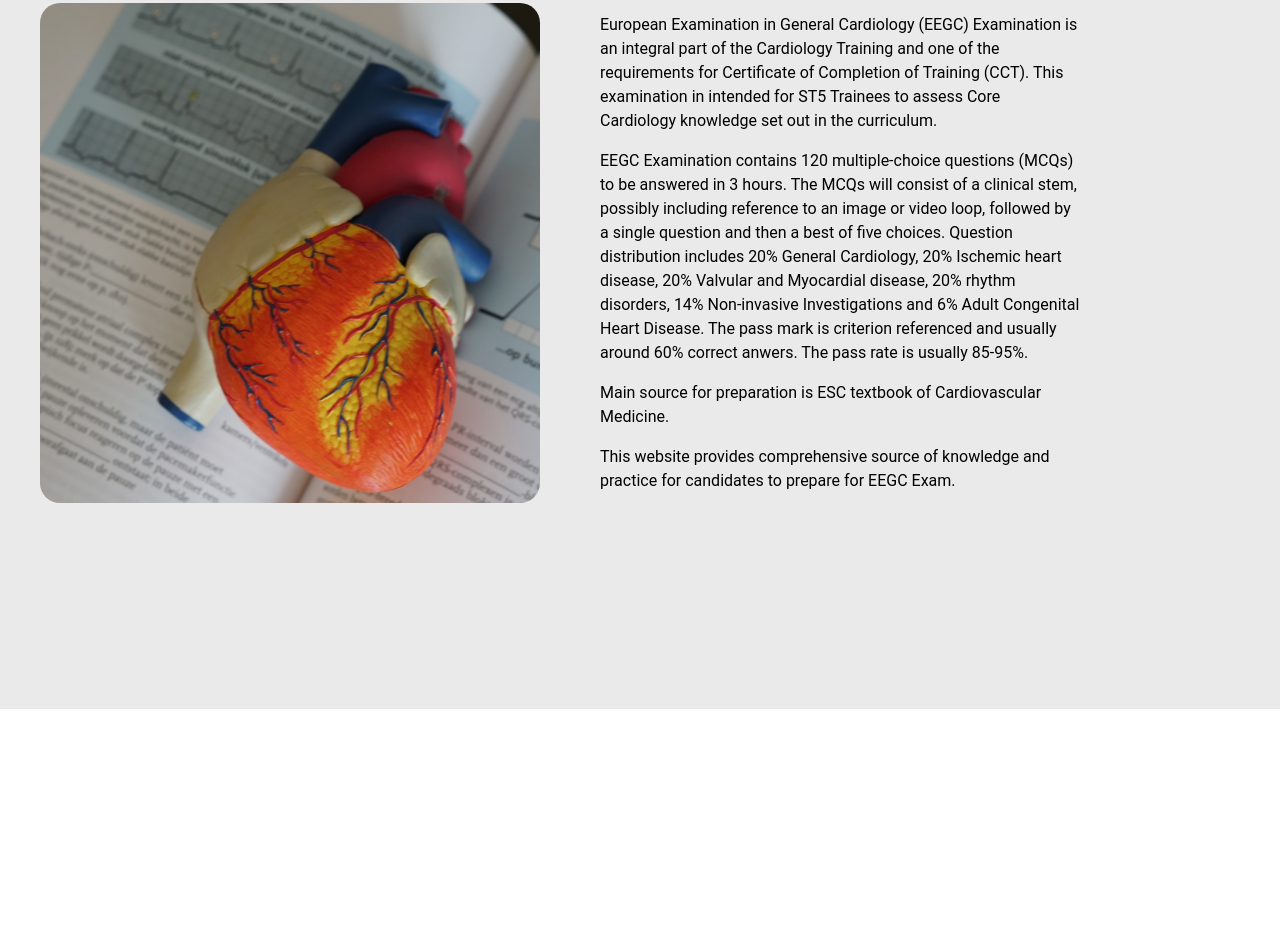
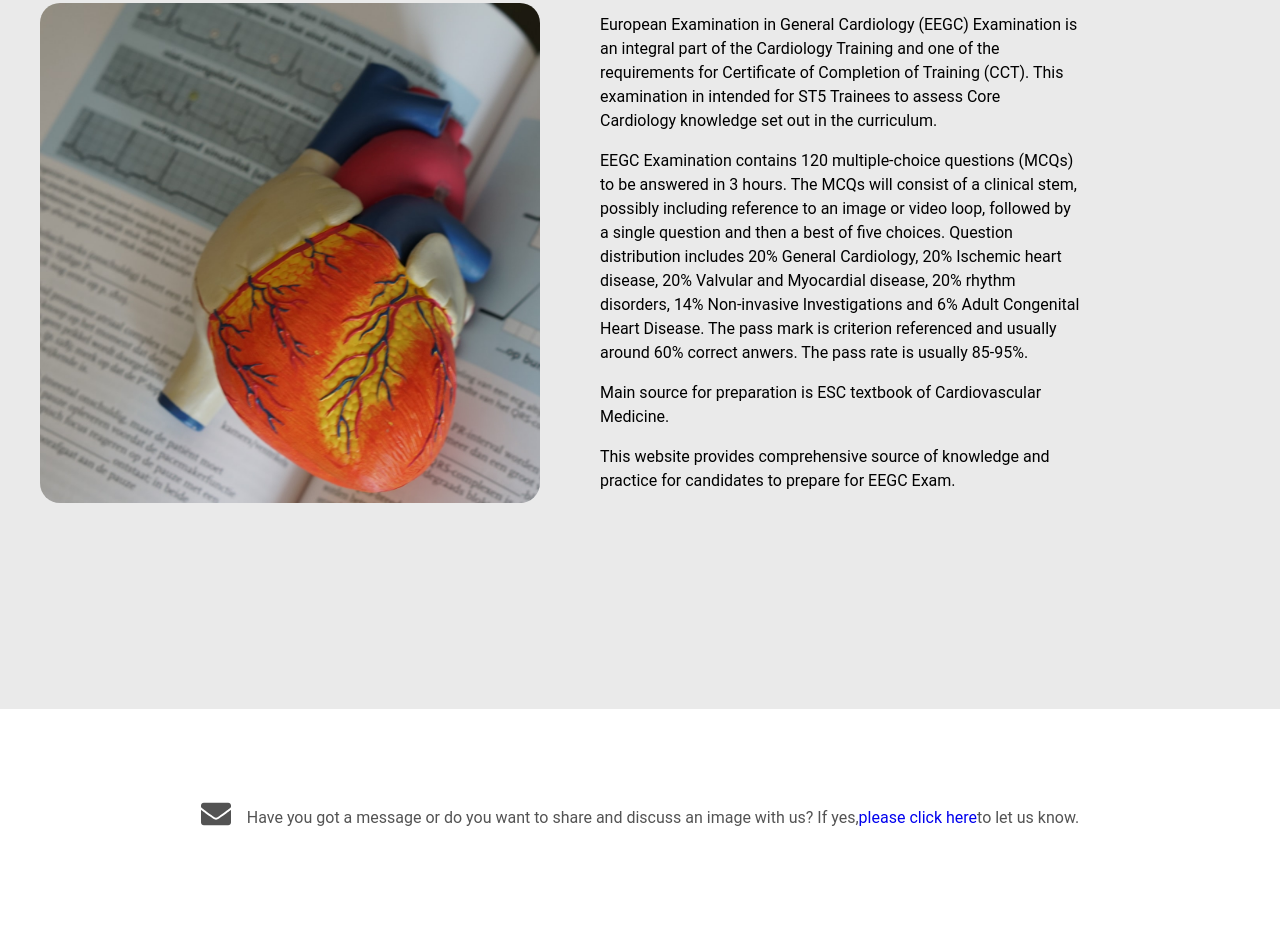
Before and after one commit to ayrbox/kba-site-project, a Gatsby site: page / in a window 1280 px wide. Shown: the part 1147-2073 px from the top of the page. Before the commit the page ends 1856 px from the top, so only its background shows below. Built offline with nearby package versions, Linux system fonts and the light colour scheme; Gatsby itself is replaced by a stand-in of ours.

Commit message:
Contact CTA

```diff
--- a/src/components/AboutSection.tsx
+++ b/src/components/AboutSection.tsx
@@ -2,7 +2,6 @@ import * as React from 'react';
 
 import styled from '@emotion/styled';
 import Container from '@components/Container';
-import AboutImage from '../images/book-heart.jpg';
 import { graphql, useStaticQuery } from 'gatsby';
 import Img from 'gatsby-image';
 
--- /dev/null
+++ b/src/components/ContactCTA.tsx
@@ -0,0 +1,40 @@
+import * as React from 'react';
+import styled from '@emotion/styled';
+import { FaEnvelope as EnvelopeIcon } from 'react-icons/fa';
+
+import Container from '@components/Container';
+
+export const InfoWrapper = styled.section`
+  padding: 70px 0;
+  color: #535353;
+`;
+
+export const IconWrapper = styled.div`
+  padding-right: 16px;
+  font-size: 30px;
+  display: inline-block;
+`;
+export const InfoContent = styled.span`
+  padding: 20px;
+  display: flex;
+  align-items: center;
+  justify-content: center;
+`;
+
+const ContactCTA = () => {
+  return (
+    <InfoWrapper>
+      <Container>
+        <InfoContent>
+          <IconWrapper>
+            <EnvelopeIcon />
+          </IconWrapper>
+          Have you got a message or do you want to share and discuss an image
+          with us? If yes, <a href="#"> please click here </a> to let us know.
+        </InfoContent>
+      </Container>
+    </InfoWrapper>
+  );
+};
+
+export default ContactCTA;
--- a/src/pages/index.tsx
+++ b/src/pages/index.tsx
@@ -7,6 +7,7 @@ import { siteTheme } from '../theme';
 import BannerSection from '@components/BannerSection/BannerSection';
 import InfoSection from '@components/InfoSection.tsx';
 import AboutSection from '@components/AboutSection.tsx';
+import ContactCTA from '@components/ContactCTA';
 
 const IndexPage = () => {
   return (
@@ -16,6 +17,7 @@ const IndexPage = () => {
         <BannerSection />
         <InfoSection />
         <AboutSection />
+        <ContactCTA />
       </Layout>
     </ThemeProvider>
   );
```
